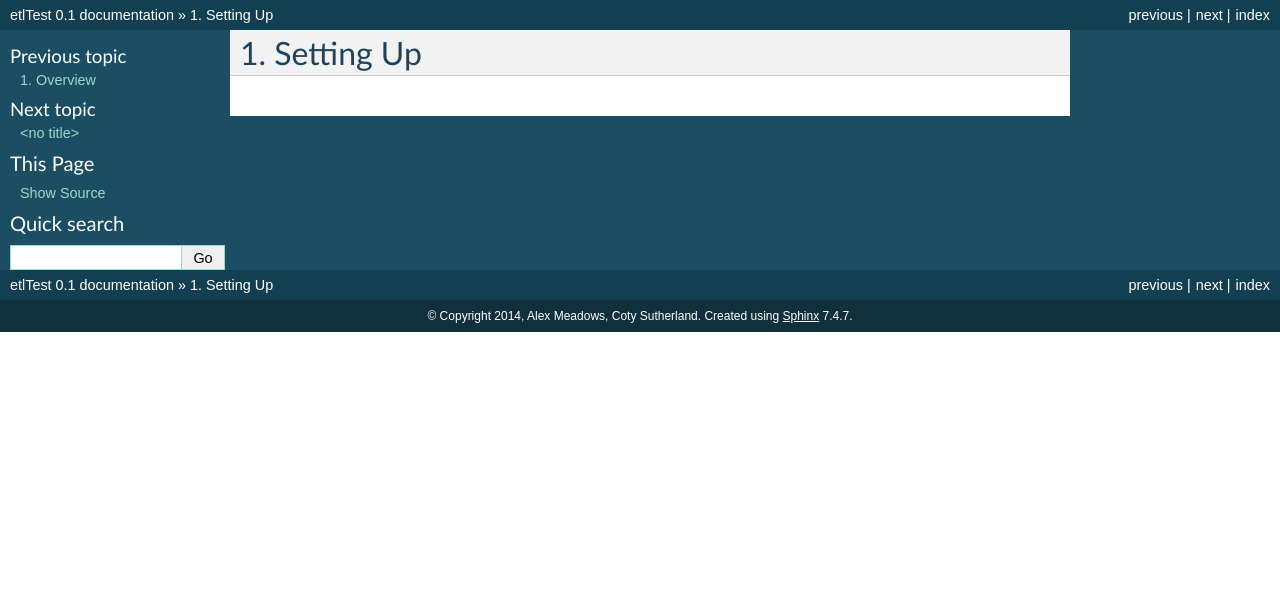
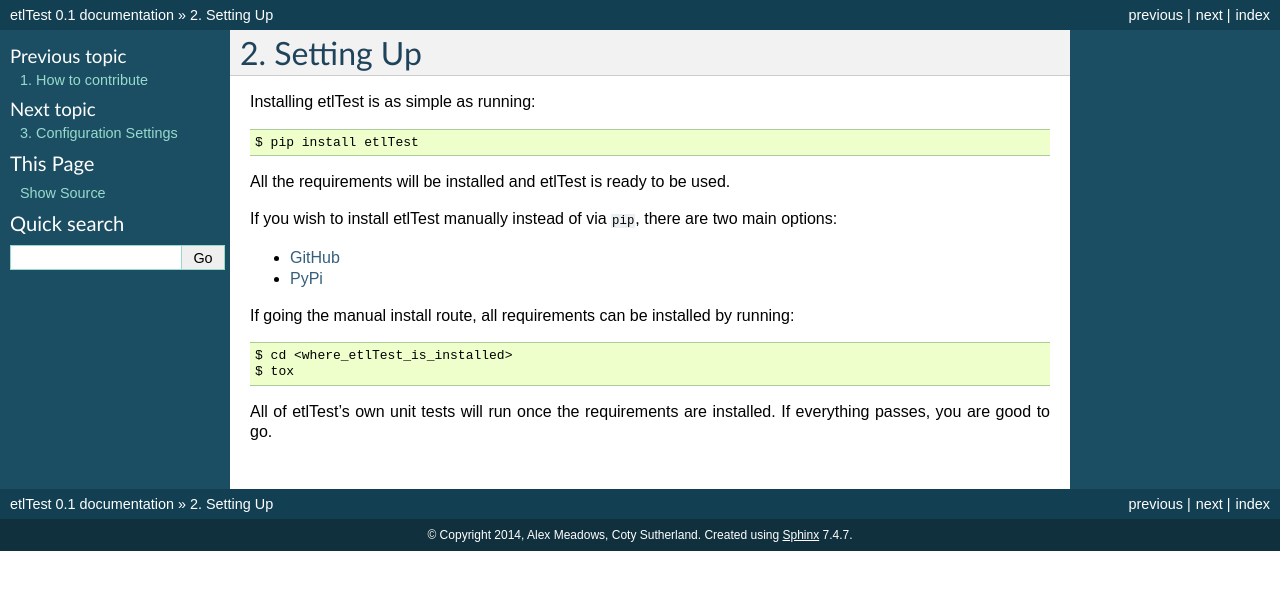
Before and after one commit to OpenDataAlex/etlTest, a Sphinx documentation site: the page built from docs/source/setup.rst, in a window 1280 px wide. Shown: the top 590 px of the page. Built offline with Sphinx 7.4.7, drawn with Linux system fonts in a browser that asks for light colours; formulas are drawn with MathJax 3.

```diff
--- a/docs/source/intro/overview.rst
+++ b/docs/source/intro/overview.rst
@@ -123,4 +123,4 @@
             self.assertEqual(given_result, expected_result)
 
 Notice that etlTest generates actual Python code so that you can leverage a full blown testing framework without
-writing a single line of code!  We'll go over the various components of the test suites in :doc:`Test Components <../develop/test_components>`
+writing a single line of code!  We'll go over the various components of the test suites in :doc:`Test Components <../standards/test_components>`
--- a/docs/source/setup.rst
+++ b/docs/source/setup.rst
@@ -1,2 +1,20 @@
 Setting Up
 ==========
+
+Installing etlTest is as simple as running::
+
+    $ pip install etlTest
+
+All the requirements will be installed and etlTest is ready to be used.
+
+If you wish to install etlTest manually instead of via ``pip``, there are two main options:
+
+* `GitHub <https://github.com/OpenDataAlex/etlTest/archive/dev.zip>`_
+* `PyPi <https://pypi.python.org/pypi/etlTest>`_
+
+If going the manual install route, all requirements can be installed by running::
+
+    $ cd <where_etlTest_is_installed>
+    $ tox
+
+All of etlTest's own unit tests will run once the requirements are installed.  If everything passes, you are good to go.
--- a/docs/source/standards/standards.rst
+++ b/docs/source/standards/standards.rst
@@ -8,4 +8,6 @@
    :maxdepth: 2
 
    Sample Data Files <sample_data>
-   Test Files <test>
+   Test Files <test.rst>
+   Test Components <test_components.rst>
+   Templates <templates/templates.rst>
--- /dev/null
+++ b/docs/source/standards/templates/test.rst
@@ -0,0 +1,2 @@
+Test Template Overview
+======================
--- /dev/null
+++ b/docs/source/standards/templates/test_suite.rst
@@ -0,0 +1,2 @@
+Test Suite Template Overview
+============================
```
Also changed, not shown: docs/source/develop.rst (deleted, +0 -9 lines), docs/source/index.rst (+14 -4 lines), docs/source/standards/templates/templates.rst (added, +9 -0 lines), docs/source/standards/test_components.rst (renamed from docs/source/develop/test_components.rst).
